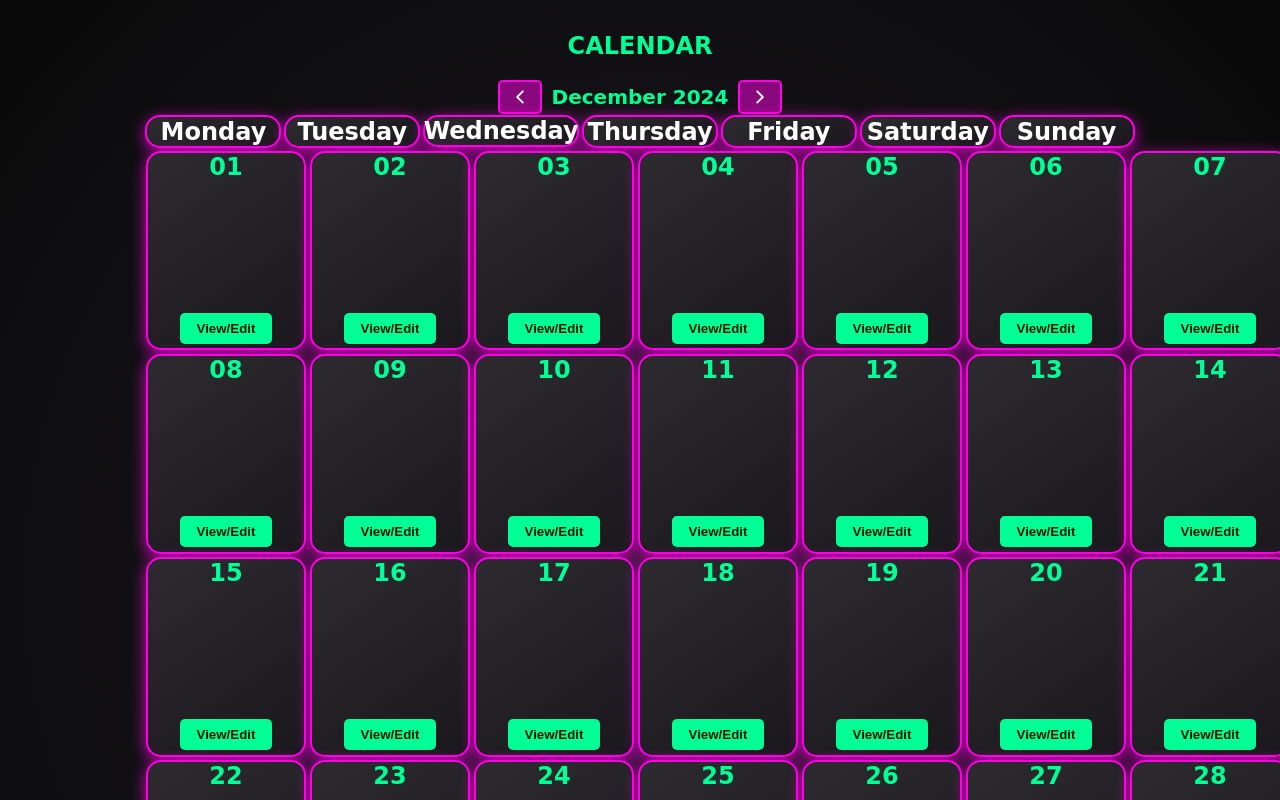
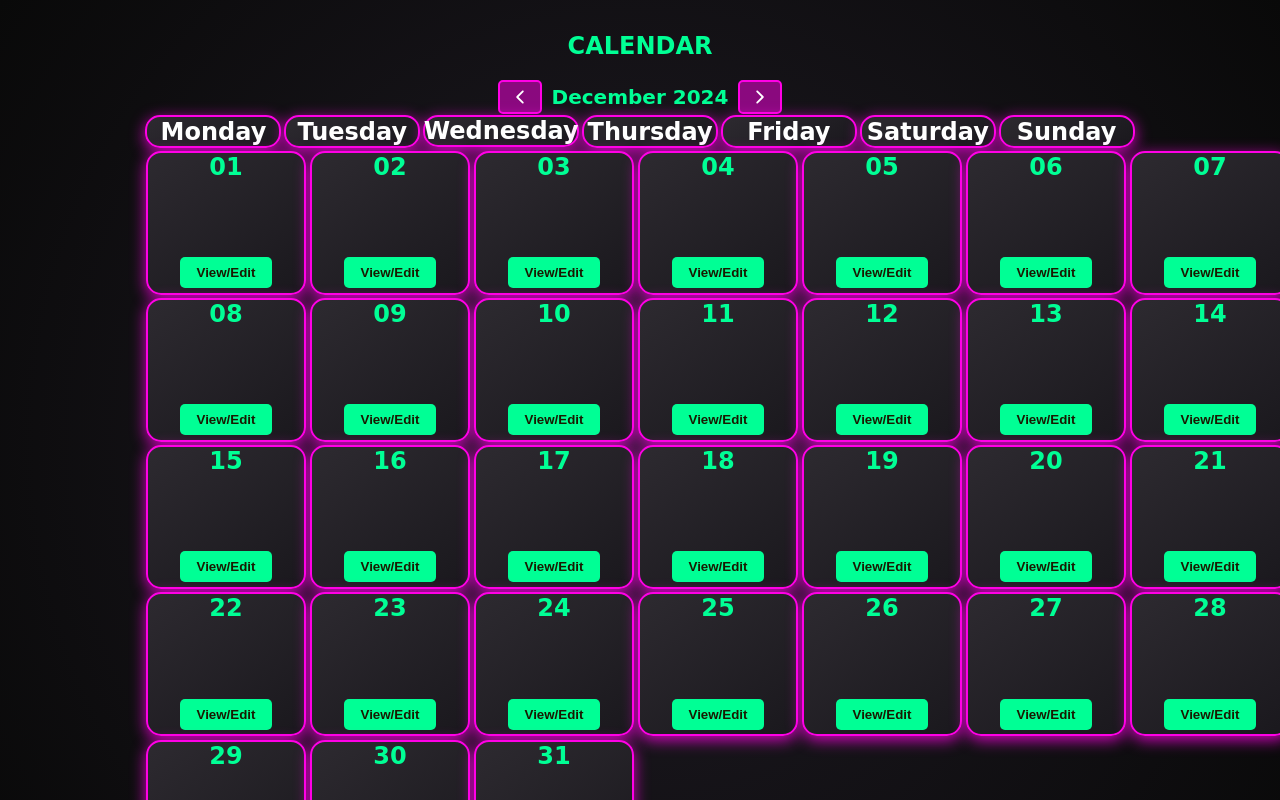
Before and after one commit to emuldaka/Calendar, a React (Create React App) app in the folder frontend/: page / in a window 1280 px wide. Shown: the top 800 px of the page. Built offline with nearby package versions, Linux system fonts and the light colour scheme; no server answers.

Commit message:
more css work, more screen size responsiveness

```diff
--- a/frontend/public/index.html
+++ b/frontend/public/index.html
@@ -2,42 +2,28 @@
 <html lang="en">
   <head>
     <meta charset="utf-8" />
-    <link rel="icon" href="%PUBLIC_URL%/favicon.ico" />
     <meta name="viewport" content="width=device-width, initial-scale=1" />
     <meta name="theme-color" content="#000000" />
     <meta
       name="description"
       content="Web site created using create-react-app"
     />
+
+    <!-- Google Font -->
+    <link
+      rel="stylesheet"
+      href="https://fonts.googleapis.com/css2?family=Montserrat:wght@400;700&display=swap"
+    />
+
+    <!-- Icons and Manifest -->
+    <link rel="icon" href="%PUBLIC_URL%/favicon.ico" />
     <link rel="apple-touch-icon" href="%PUBLIC_URL%/logo192.png" />
-    <!--
-      manifest.json provides metadata used when your web app is installed on a
-      user's mobile device or desktop. See https://developers.google.com/web/fundamentals/web-app-manifest/
-    -->
     <link rel="manifest" href="%PUBLIC_URL%/manifest.json" />
-    <!--
-      Notice the use of %PUBLIC_URL% in the tags above.
-      It will be replaced with the URL of the `public` folder during the build.
-      Only files inside the `public` folder can be referenced from the HTML.
 
-      Unlike "/favicon.ico" or "favicon.ico", "%PUBLIC_URL%/favicon.ico" will
-      work correctly both with client-side routing and a non-root public URL.
-      Learn how to configure a non-root public URL by running `npm run build`.
-    -->
     <title>React App</title>
   </head>
   <body>
     <noscript>You need to enable JavaScript to run this app.</noscript>
     <div id="root"></div>
-    <!--
-      This HTML file is a template.
-      If you open it directly in the browser, you will see an empty page.
-
-      You can add webfonts, meta tags, or analytics to this file.
-      The build step will place the bundled scripts into the <body> tag.
-
-      To begin the development, run `npm start` or `yarn start`.
-      To create a production bundle, use `npm run build` or `yarn build`.
-    -->
   </body>
 </html>
--- a/frontend/src/App.css
+++ b/frontend/src/App.css
@@ -204,26 +204,27 @@ body {
 .currentEvents {
   display: flex;
   flex-direction: column;
+  font-family: "Montserrat", sans-serif;
 }
 
 .checkbox-container {
   display: flex;
-  align-items: center;
-  justify-content: flex-end;
+  align-items: center; /* Vertically align the checkbox with the time */
+  justify-content: flex-start; /* Align items to the left */
+  margin-right: 1rem;
 }
 
 input[type="checkbox"] {
   width: 20px;
   height: 20px;
+  margin-left: 10px; /* Space to the left of checkbox */
 }
 
 .eventsArrayDiv {
   display: flex;
-  flex-direction: row;
-  height: auto;
-  width: auto;
-  justify-content: space-between;
-  align-items: center;
+  flex-direction: row; /* Ensures items are in a row */
+  justify-content: space-between; /* Add space between the title and the time/checkbox */
+  align-items: center; /* Align the items vertically */
   margin-left: 2rem;
   margin-right: 2rem;
   border: 3px solid #00ff95;
@@ -240,13 +241,15 @@ input[type="checkbox"] {
   margin-right: 1rem;
 }
 
-.eventsTime {
+.eventTime {
   display: flex;
-  align-items: center;
-  gap: 10px;
-  justify-content: flex-end;
-  /* white-space: nowrap; */
-  flex-direction: row;
+  flex-direction: row; /* Aligns the time and checkbox horizontally */
+  align-items: center; /* Vertically center them */
+  gap: 10px; /* Space between the time slice and checkbox */
+}
+
+.timeSlice {
+  font-size: 20px; /* Adjusts the font size for the time */
 }
 
 .deleteButtonContainer {
@@ -297,7 +300,66 @@ input[type="checkbox"] {
   font-size: 18px;
 }
 
+/* Style the scrollbar container */
+::-webkit-scrollbar {
+  width: 12px; /* Width of the vertical scrollbar */
+  height: 12px; /* Height of the horizontal scrollbar */
+}
+
+/* Style the scrollbar track (background) */
+::-webkit-scrollbar-track {
+  background: #29262d; /* Dark theme background for track */
+  border-radius: 10px; /* Rounded corners for track */
+}
+
+/* Style the scrollbar thumb (the draggable part) */
+::-webkit-scrollbar-thumb {
+  background: #00ff95; /* Bright color for the thumb */
+  border-radius: 10px; /* Rounded corners for the thumb */
+  border: 3px solid #1e1c23; /* Dark border to add contrast */
+}
+
+/* Style the thumb when hovered */
+::-webkit-scrollbar-thumb:hover {
+  background: #00d67d; /* Slightly darker green on hover */
+}
+
+/* Optional: Horizontal scrollbar styling */
+::-webkit-scrollbar-horizontal {
+  height: 10px; /* Height for horizontal scrollbar */
+}
+
+::-webkit-scrollbar-thumb:horizontal {
+  background: #00ff95; /* Same color for horizontal thumb */
+}
+
+::-webkit-scrollbar-track:horizontal {
+  background: #29262d; /* Same dark background for horizontal track */
+}
+
 /* Media Queries for responsiveness */
+
+@media (max-width: 1921px) {
+  .cell {
+    margin: 1%;
+    width: auto;
+    height: 140px;
+    background: linear-gradient(145deg, #2d2a30, #1a181d);
+    color: #fff;
+    font-size: 24px;
+    font-weight: bold;
+    border: 2px solid #ff00e6;
+    border-radius: 15px;
+    box-shadow: 0 4px 15px rgba(255, 0, 230, 0.8);
+    display: flex;
+    text-align: start;
+    flex-direction: column;
+    justify-content: flex-end;
+    align-items: center;
+    position: relative;
+    transition: transform 0.3s, box-shadow 0.3s;
+  }
+}
 
 /* For mobile screens */
 @media (max-width: 768px) {
--- a/frontend/src/components/Event.js
+++ b/frontend/src/components/Event.js
@@ -9,7 +9,7 @@ function Event({ id, title, date, isChecked, handleCheckClick }) {
         <div className="eventTitle">{title}</div>
         <div className="eventsArrayDivDates" id={id}></div>
         <div className="eventTime">
-          {timeSlice}
+          <span className="timeSlice">{timeSlice}</span>
           <input
             className="checkbox-container"
             type="checkbox"
```
